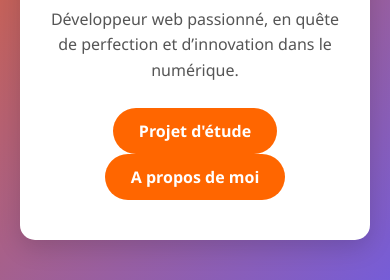
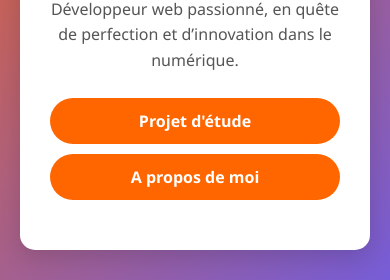
Before and after one commit to UAmoa/portfolio_pro, a plain HTML site: page index.html in a window 390 px wide. Shown: the part 564-844 px from the top of the page. Drawn offline with nearby package versions, Linux system fonts and the light colour scheme.

Commit message:
Update index.css

```diff
--- a/css/index.css
+++ b/css/index.css
@@ -137,6 +137,7 @@ nav ul li a:hover, .active {
 .hero-card .btn {
   display: inline-block;
   padding: 10px 25px;
+  margin: 8px;
   border-radius: 25px;
   background: #ff6600;
   color: #fff;
@@ -216,3 +217,11 @@ h1, h2, h3, .logo{
 p, li {
   font-weight: 300;
 }
+/* Quand l’écran est petit, on empile les boutons */
+@media (max-width: 600px) {
+  .hero-card .btn {
+    display: block;      /* les boutons prennent toute la largeur */
+    width: 100%;         /* bouton plein écran */
+    margin: 10px 0;      /* espace vertical */
+  }
+}
```
